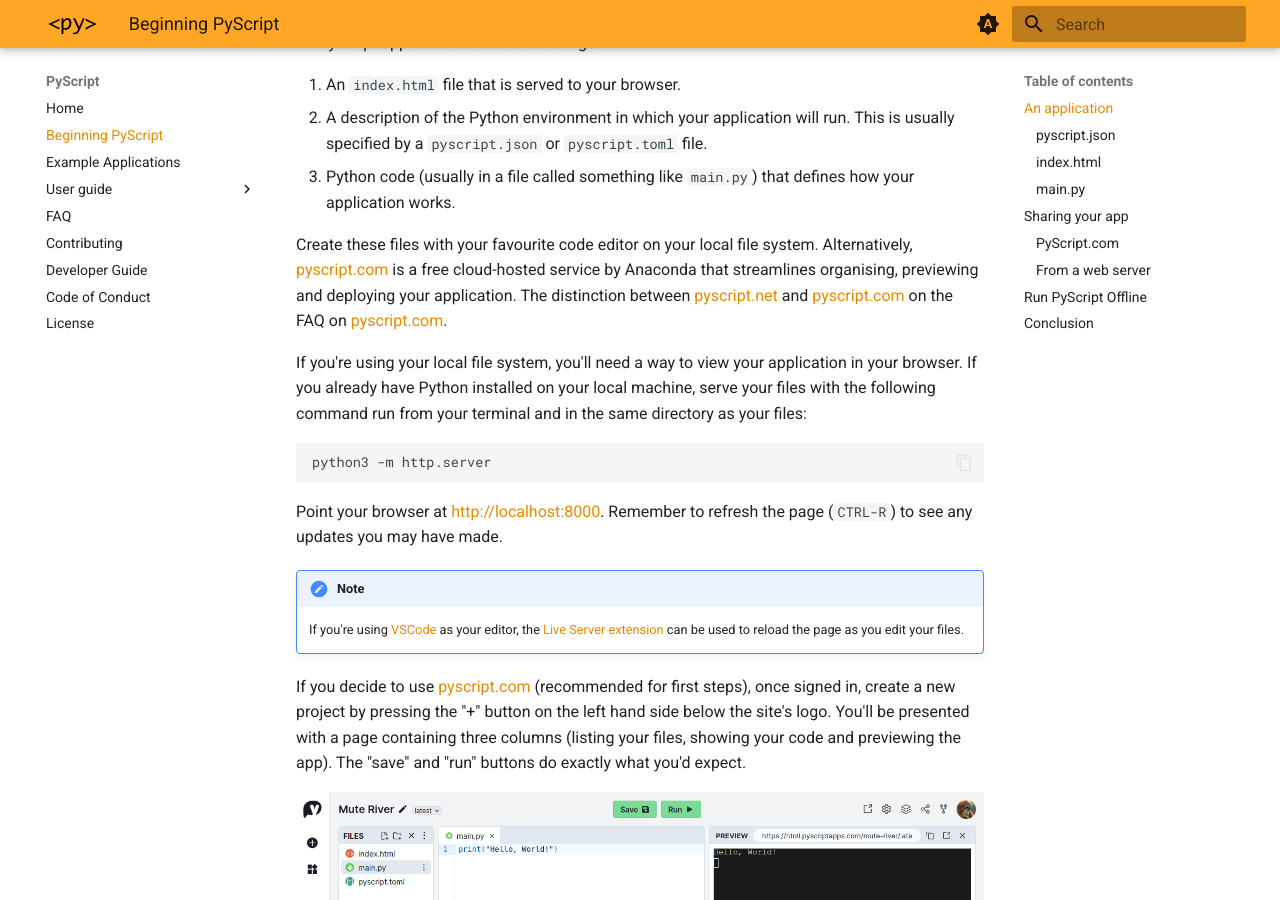
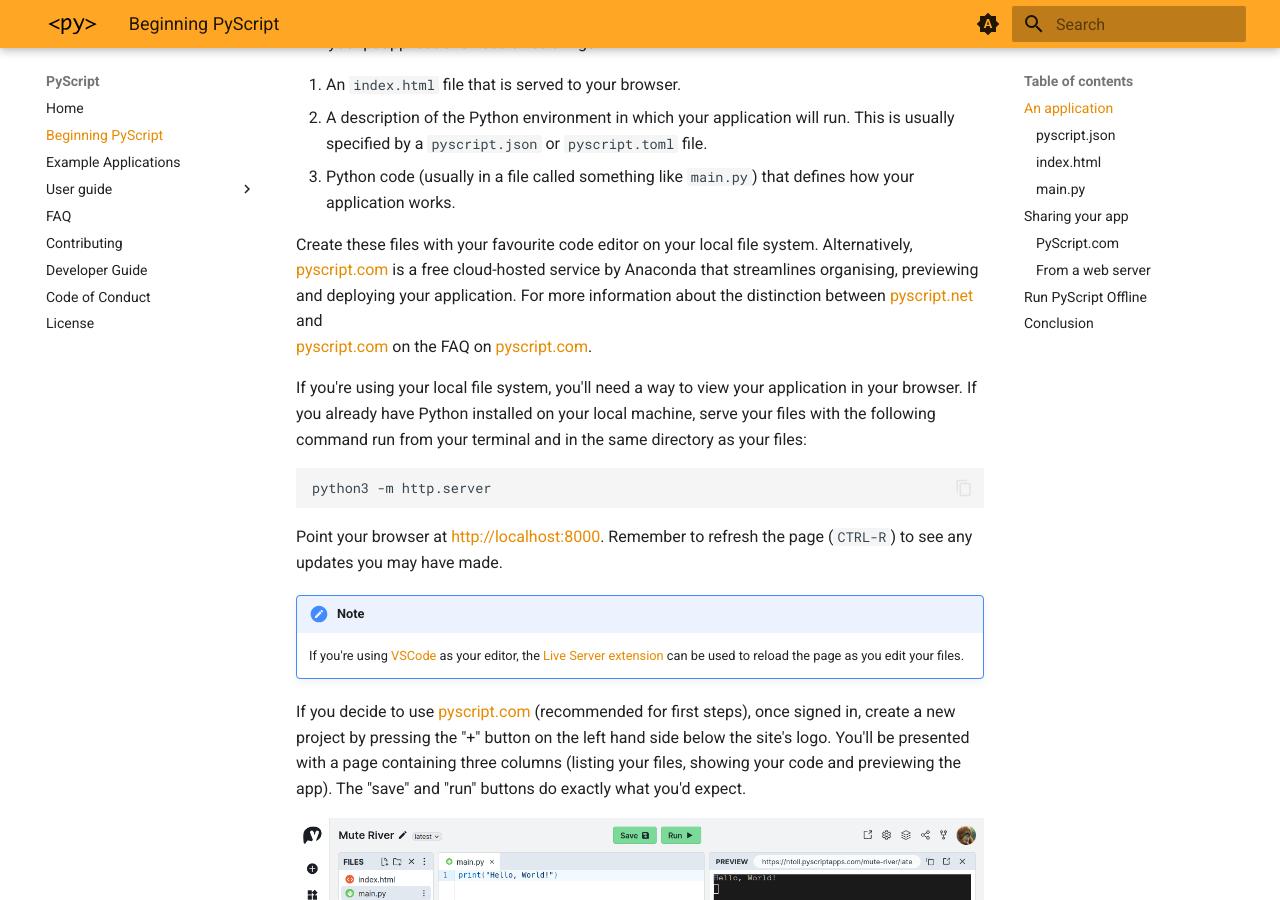
Before and after one commit to pyscript/docs, an MkDocs documentation site: the page built from docs/beginning-pyscript.md, in a window 1280 px wide and 900 px high, scrolled down 679 px. Built offline with MkDocs 1.6.1 and Material for MkDocs 9.7.7, drawn with Linux system fonts in a browser that asks for light colours; the version menu is left out.

Commit message:
Accepting edits to PR
Co-authored-by: Fabio Pliger <fpliger@users.noreply.github.com>

```diff
--- a/docs/beginning-pyscript.md
+++ b/docs/beginning-pyscript.md
@@ -40,7 +40,7 @@ All PyScript applications need three things:
 Create these files with your favourite code editor on your local file system.
 Alternatively, [pyscript.com](https://pyscript.com) is a free cloud-hosted service
 by Anaconda that streamlines organising, previewing and deploying your application.
-The distinction between [pyscript.net](https://pyscript.net) and
+For more information about the distinction between [pyscript.net](https://pyscript.net) and
 [pyscript.com](https://pyscript.com) on the FAQ on [pyscript.com](https://pyscript.com).
 
 If you're using your local file system, you'll need a way to view your
```
